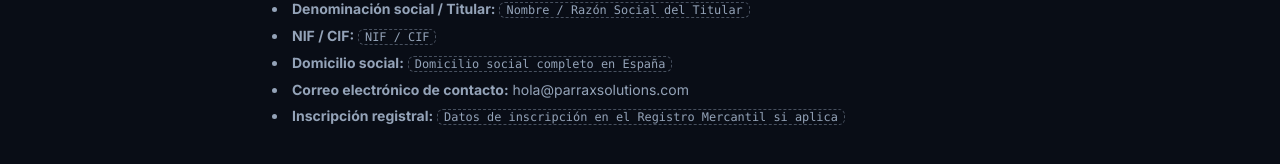
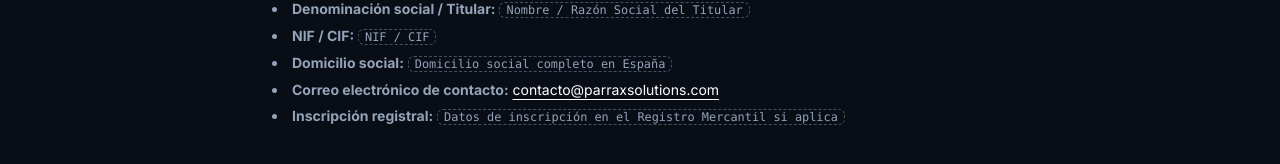
Before and after one commit to Luisparrach22/ParraxSolutions, a Next.js app: page /aviso-legal in a window 1280 px wide. Shown: the part 406-570 px from the top of the page. Built offline with nearby package versions, Linux system fonts and the light colour scheme; no server answers.

Commit message:
feat: standardize corporate email to contacto@parraxsolutions.com

```diff
--- a/src/app/aviso-legal/page.tsx
+++ b/src/app/aviso-legal/page.tsx
@@ -31,7 +31,7 @@ export default function AvisoLegalPage() {
               <li><strong>Denominación social / Titular:</strong> <Rich text="[Nombre / Razón Social del Titular]" /></li>
               <li><strong>NIF / CIF:</strong> <Rich text="[NIF / CIF]" /></li>
               <li><strong>Domicilio social:</strong> <Rich text="[Domicilio social completo en España]" /></li>
-              <li><strong>Correo electrónico de contacto:</strong> hola@parraxsolutions.com</li>
+              <li><strong>Correo electrónico de contacto:</strong> <a href="mailto:contacto@parraxsolutions.com" className="text-white underline underline-offset-4">contacto@parraxsolutions.com</a></li>
               <li><strong>Inscripción registral:</strong> <Rich text="[Datos de inscripción en el Registro Mercantil si aplica]" /></li>
             </ul>
           </section>
--- a/src/components/layout/Navbar.tsx
+++ b/src/components/layout/Navbar.tsx
@@ -276,8 +276,8 @@ export function Navbar({ t, a11y }: NavbarProps) {
             </Button>
             <p className="mt-4 text-center text-sm text-slate-500">
               O escríbenos a{' '}
-              <a href="mailto:hola@parraxsolutions.com" className="text-slate-300 underline underline-offset-4">
-                hola@parraxsolutions.com
+              <a href="mailto:contacto@parraxsolutions.com" className="text-slate-300 underline underline-offset-4">
+                contacto@parraxsolutions.com
               </a>
             </p>
           </div>
--- a/src/content/es.ts
+++ b/src/content/es.ts
@@ -471,7 +471,7 @@ export const es = {
       cta: 'Abrir calendario',
     },
     directEmail: 'O escríbenos a',
-    email: 'hola@parraxsolutions.com',
+    email: 'contacto@parraxsolutions.com',
     form: {
       typeLegend: 'Qué te interesa',
       types: [
```
